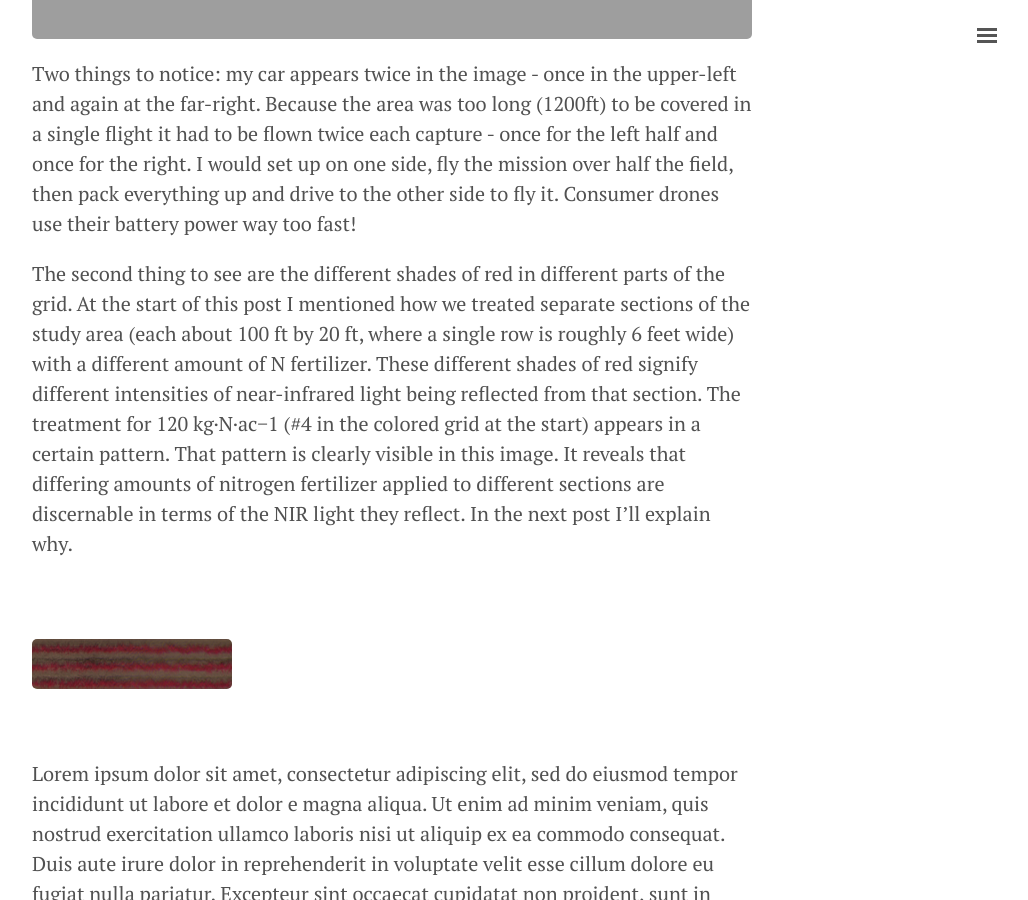
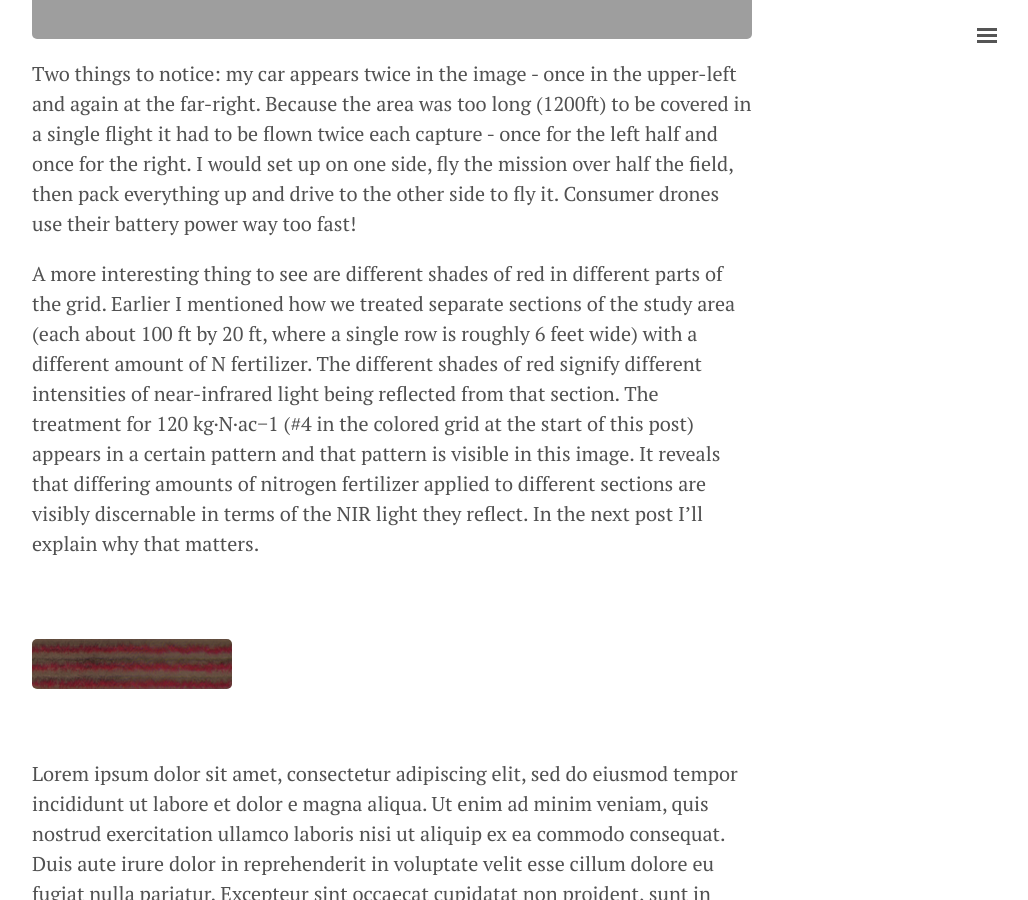
Before and after one commit to geraldmc/geraldmc.github.io, a Jekyll site: the page built from _posts/2019-02-23-predicting-yield-1.md, in a window 1280 px wide and 900 px high, scrolled down 4382 px. Shown: the whole window, without its empty margins (248-1276 px from the left). Built offline with Jekyll 4.4.1, drawn with Linux system fonts in a browser that asks for light colours.

```diff
--- a/_posts/2019-02-23-predicting-yield-1.md
+++ b/_posts/2019-02-23-predicting-yield-1.md
@@ -58,7 +58,7 @@ The process of stitching together many hundreds of smaller images, separating th
 
 Two things to notice: my car appears twice in the image - once in the upper-left and again at the far-right. Because the area was too long (1200ft) to be covered in a single flight it had to be flown twice each capture - once for the left half and once for the right. I would set up on one side, fly the mission over half the field, then pack everything up and drive to the other side to fly it. Consumer drones use their battery power way too fast!
 
-The second thing to see are the different shades of red in different parts of the grid. At the start of this post I mentioned how we treated separate sections of the study area (each about 100 ft by 20 ft, where a single row is roughly 6 feet wide) with a different amount of N fertilizer. These different shades of red signify different intensities of near-infrared light being reflected from that section. The treatment for 120 kg·N·ac−1 (#4 in the colored grid at the start) appears in a certain pattern. That pattern is clearly visible in this image. It reveals that differing amounts of nitrogen fertilizer applied to different sections are discernable in terms of the NIR light they reflect. In the next post I'll explain why.
+A more interesting thing to see are different shades of red in different parts of the grid. Earlier I mentioned how we treated separate sections of the study area (each about 100 ft by 20 ft, where a single row is roughly 6 feet wide) with a different amount of N fertilizer. The different shades of red signify different intensities of near-infrared light being reflected from that section. The treatment for 120 kg·N·ac−1 (#4 in the colored grid at the start of this post) appears in a certain pattern and that pattern is visible in this image. It reveals that differing amounts of nitrogen fertilizer applied to different sections are visibly discernable in terms of the NIR light they reflect. In the next post I'll explain why that matters.
 
 <br />
 ![CIR Section 001]({{ site.url }}/assets/2017-04-25_001_3_CIR.png){:height="50px" width="200px"}
```
